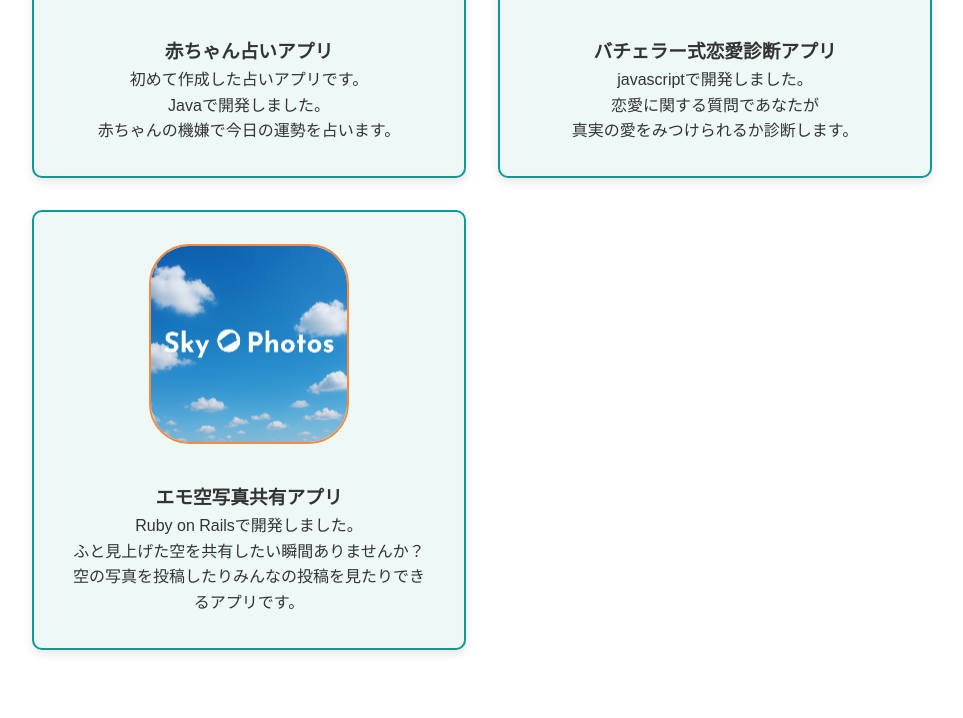
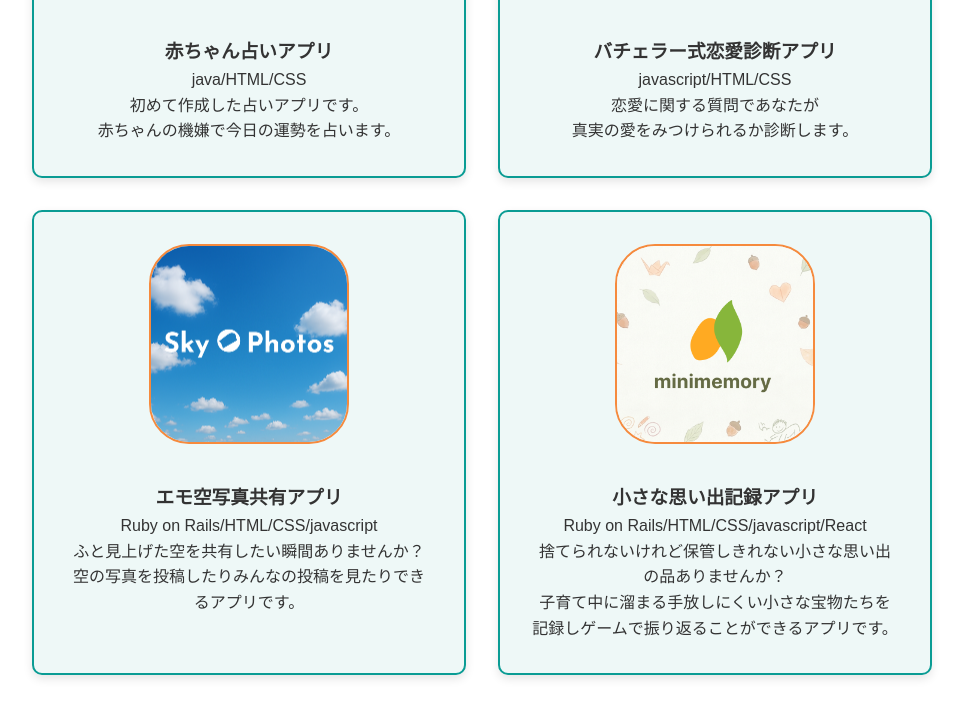
Before and after one commit to tantp-1111/profile, a plain HTML site: page index.html in a window 1280 px wide. Shown: the part 2851-3569 px from the top of the page, without its empty margins (158-1121 px from the left). Drawn offline with Linux system fonts and the light colour scheme.

Commit message:
add: README更新、app更新

```diff
--- a/index.html
+++ b/index.html
@@ -30,8 +30,8 @@
         <h2>About me</h2>
         <img src="assets/flamingo2.png" alt="Profile" class="profile-img">
         <p style="max-width: 600px;">
-            33歳。3歳と1歳のママ。北陸のどこかに在住。<br>
-            大学卒業後は約10年間胚培養士として働く。<br>
+            33歳。3歳と1歳のママ。新潟県に在住。<br>
+            大学卒業後は約10年間都内で胚培養士として働く。<br>
             育休を機に以前から興味のあったエンジニアになるべく勉強中。<br>
             2025.7.7〜2026.4.6プログラミングスクールRUNTEQに入学、卒業。<br>
             趣味: バチェラー視聴、紅茶を飲む、子どもと外で遊ぶ。<br>
@@ -73,8 +73,8 @@
                     <img src="assets/babyapp.png" alt="赤ちゃん占い" class="app-img">
                 </a>
                 <h3>赤ちゃん占いアプリ</h3>
-                <p>初めて作成した占いアプリです。<br>
-                    Javaで開発しました。<br>
+                <p>java/HTML/CSS<br>
+                    初めて作成した占いアプリです。<br>
                     赤ちゃんの機嫌で今日の運勢を占います。
                 </p>
             </div>
@@ -83,7 +83,7 @@
                     <img src="assets/bacheapp.png" alt="バチェラー式恋愛診断" class="app-img">
                 </a>
                 <h3>バチェラー式恋愛診断アプリ</h3>
-                <p>javascriptで開発しました。<br>
+                <p>javascript/HTML/CSS<br>
                     恋愛に関する質問であなたが<br>
                     真実の愛をみつけられるか診断します。
                 </p>
@@ -93,11 +93,22 @@
                     <img src="assets/skyphotos_app.png" alt="SkyPhotos" class="app-img">
                 </a>
                 <h3>エモ空写真共有アプリ</h3>
-                <p>Ruby on Railsで開発しました。<br>
+                <p>Ruby on Rails/HTML/CSS/javascript<br>
                     ふと見上げた空を共有したい瞬間ありませんか？<br>
                     空の写真を投稿したりみんなの投稿を見たりできるアプリです。
                 </p>
             </div>
+            <div class="app-card">
+                <a target="_blank" href="https://minimemory.jp/">
+                    <img src="assets/minimemory_app.png" alt="SkyPhotos" class="app-img">
+                </a>
+                <h3>小さな思い出記録アプリ</h3>
+                <p>Ruby on Rails/HTML/CSS/javascript/React<br>
+                    捨てられないけれど保管しきれない小さな思い出の品ありませんか？<br>
+                    子育て中に溜まる手放しにくい小さな宝物たちを記録しゲームで振り返ることができるアプリです。
+                </p>
+            </div>
+
         </div>
     </section>
     <!-- SNSセクション -->
```
Also changed, not shown: assets/minimemory_app.png (added), 1 other file.
